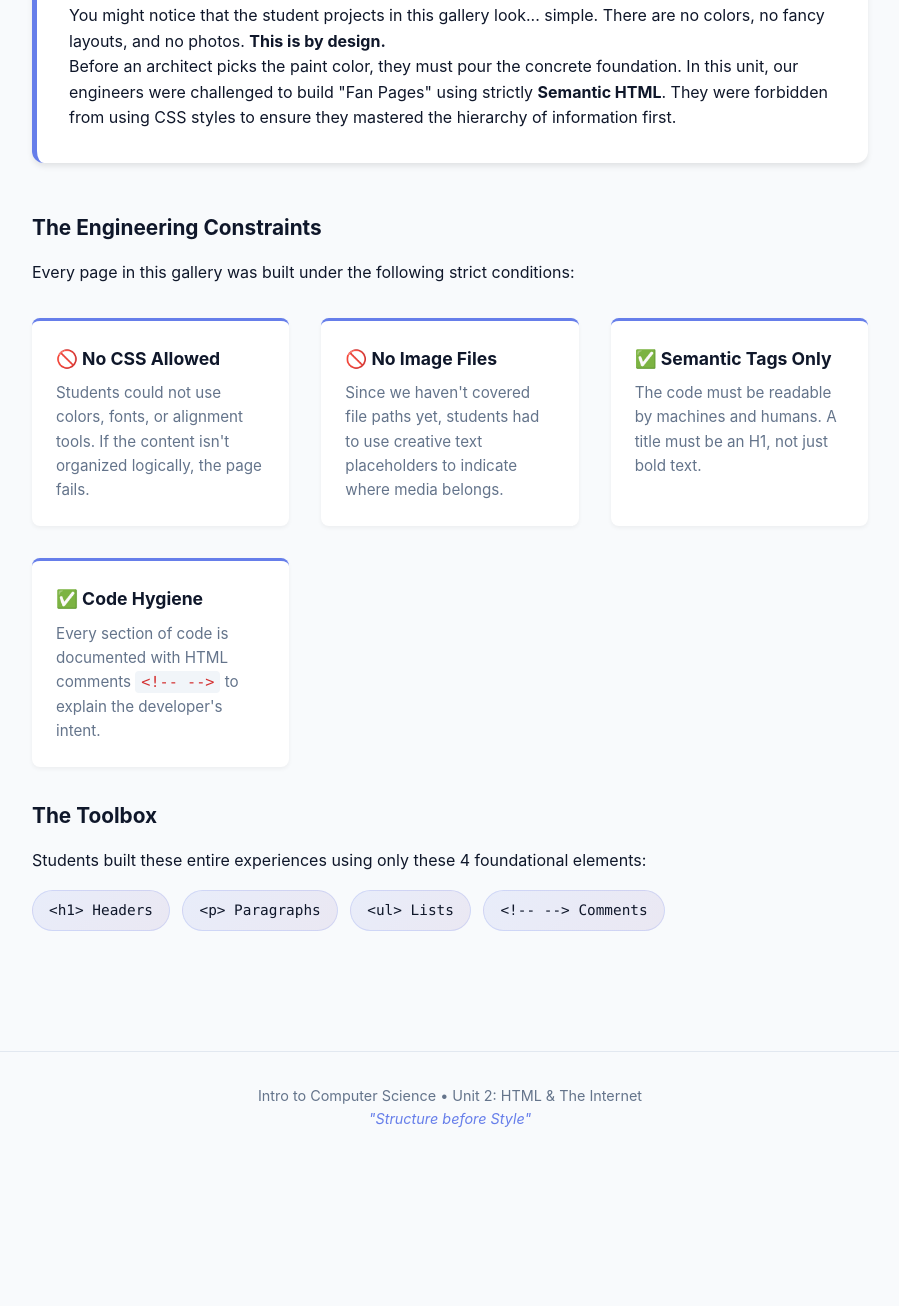
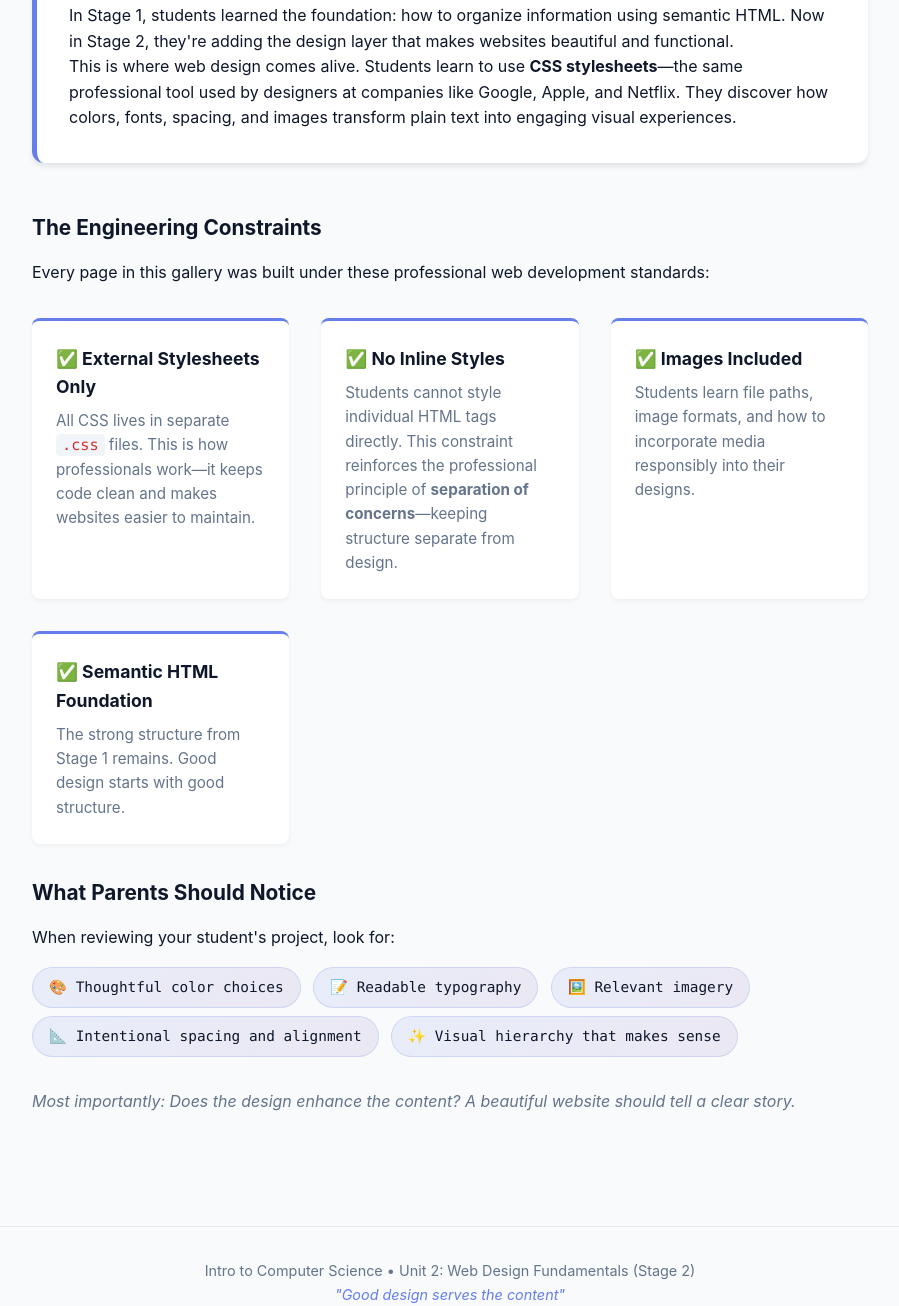
Before and after one commit to e3python/fan-page-gallery, a plain HTML site: page about.html in a window 1280 px wide. Shown: the part 438-1744 px from the top of the page, without its empty margins (190-1089 px from the left). Before the commit the page ends 1600 px from the top, so only its background shows below. Drawn offline with Linux system fonts and the light colour scheme.

Commit message:
Add stylesheet and image support, update about page for Stage 2

```diff
--- a/about.html
+++ b/about.html
@@ -208,54 +208,56 @@
     </nav>
 
     <div class="hero">
-        <h1>The Raw HTML Challenge</h1>
-        <p>Exploring the fundamental building blocks of the web, one tag at a time.</p>
+        <h1>From Structure to Style</h1>
+        <p>Bringing web pages to life with professional design techniques.</p>
     </div>
 
     <div class="container">
 
         <div class="mission-card">
-            <h2>Why Black & White?</h2>
-            <p>You might notice that the student projects in this gallery look... simple. There are no colors, no fancy layouts, and no photos. <strong>This is by design.</strong></p>
-            <p>Before an architect picks the paint color, they must pour the concrete foundation. In this unit, our engineers were challenged to build "Fan Pages" using strictly <strong>Semantic HTML</strong>. They were forbidden from using CSS styles to ensure they mastered the hierarchy of information first.</p>
+            <h2>Building Real Websites</h2>
+            <p>In Stage 1, students learned the foundation: how to organize information using semantic HTML. Now in Stage 2, they're adding the design layer that makes websites beautiful and functional.</p>
+            <p>This is where web design comes alive. Students learn to use <strong>CSS stylesheets</strong>—the same professional tool used by designers at companies like Google, Apple, and Netflix. They discover how colors, fonts, spacing, and images transform plain text into engaging visual experiences.</p>
         </div>
 
         <h3>The Engineering Constraints</h3>
-        <p>Every page in this gallery was built under the following strict conditions:</p>
+        <p>Every page in this gallery was built under these professional web development standards:</p>
 
         <div class="specs-grid">
             <div class="spec-item">
-                <h3>🚫 No CSS Allowed</h3>
-                <p>Students could not use colors, fonts, or alignment tools. If the content isn't organized logically, the page fails.</p>
+                <h3>✅ External Stylesheets Only</h3>
+                <p>All CSS lives in separate <code>.css</code> files. This is how professionals work—it keeps code clean and makes websites easier to maintain.</p>
             </div>
             <div class="spec-item">
-                <h3>🚫 No Image Files</h3>
-                <p>Since we haven't covered file paths yet, students had to use creative text placeholders to indicate where media belongs.</p>
+                <h3>✅ No Inline Styles</h3>
+                <p>Students cannot style individual HTML tags directly. This constraint reinforces the professional principle of <strong>separation of concerns</strong>—keeping structure separate from design.</p>
             </div>
             <div class="spec-item">
-                <h3>✅ Semantic Tags Only</h3>
-                <p>The code must be readable by machines and humans. A title must be an H1, not just bold text.</p>
+                <h3>✅ Images Included</h3>
+                <p>Students learn file paths, image formats, and how to incorporate media responsibly into their designs.</p>
             </div>
             <div class="spec-item">
-                <h3>✅ Code Hygiene</h3>
-                <p>Every section of code is documented with HTML comments <code>&lt;!-- --&gt;</code> to explain the developer's intent.</p>
+                <h3>✅ Semantic HTML Foundation</h3>
+                <p>The strong structure from Stage 1 remains. Good design starts with good structure.</p>
             </div>
         </div>
 
-        <h3>The Toolbox</h3>
-        <p>Students built these entire experiences using only these 4 foundational elements:</p>
+        <h3>What Parents Should Notice</h3>
+        <p>When reviewing your student's project, look for:</p>
         <div style="margin-top: 1rem;">
-            <span class="tag">&lt;h1&gt; Headers</span>
-            <span class="tag">&lt;p&gt; Paragraphs</span>
-            <span class="tag">&lt;ul&gt; Lists</span>
-            <span class="tag">&lt;!-- --&gt; Comments</span>
+            <span class="tag">🎨 Thoughtful color choices</span>
+            <span class="tag">📝 Readable typography</span>
+            <span class="tag">🖼️ Relevant imagery</span>
+            <span class="tag">📐 Intentional spacing and alignment</span>
+            <span class="tag">✨ Visual hierarchy that makes sense</span>
         </div>
+        <p style="margin-top: 1.5rem; color: var(--gray);"><em>Most importantly: Does the design enhance the content? A beautiful website should tell a clear story.</em></p>
 
     </div>
 
     <footer>
-        <p>Intro to Computer Science • Unit 2: HTML & The Internet</p>
-        <p><em>"Structure before Style"</em></p>
+        <p>Intro to Computer Science • Unit 2: Web Design Fundamentals (Stage 2)</p>
+        <p><em>"Good design serves the content"</em></p>
     </footer>
 
 </body>
```
